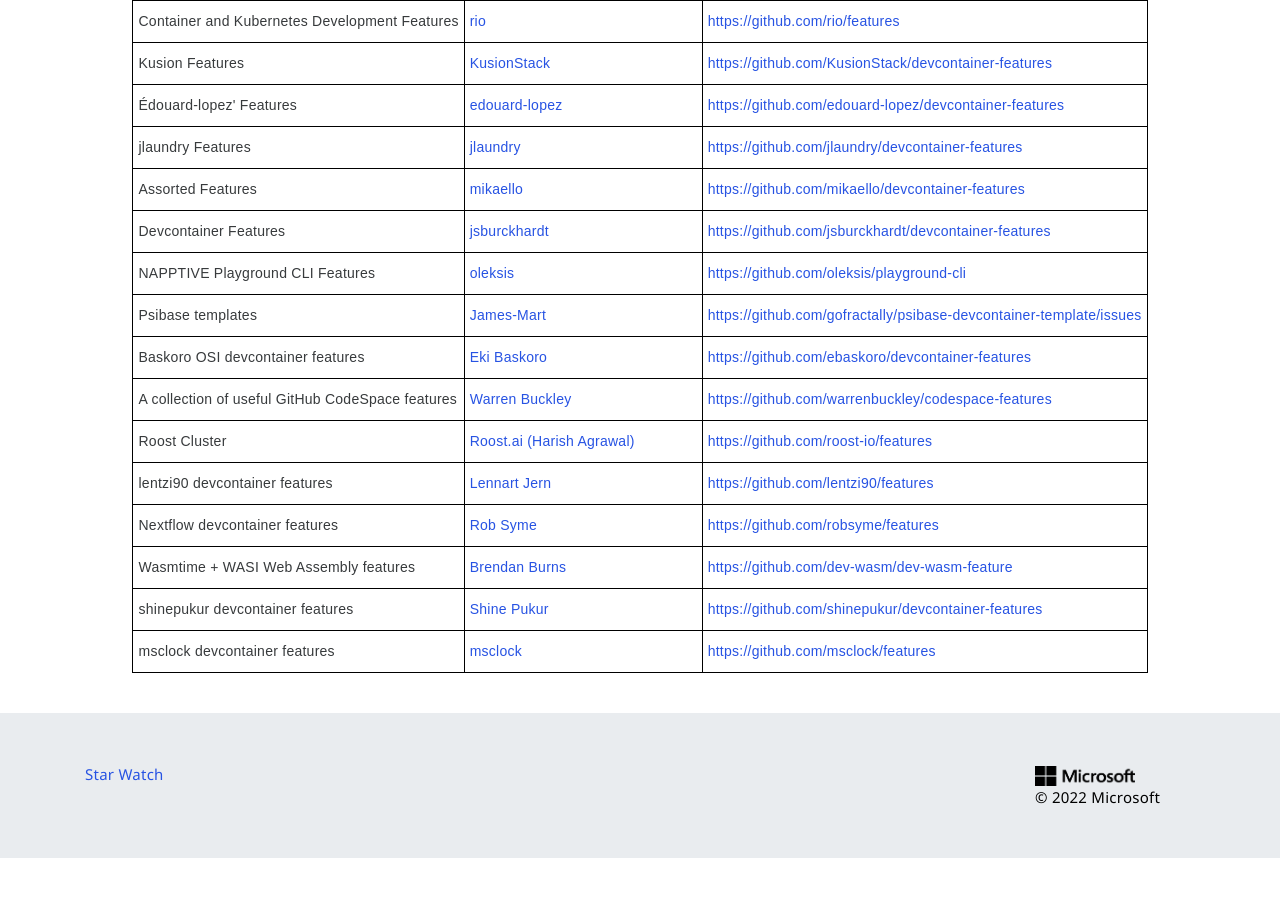
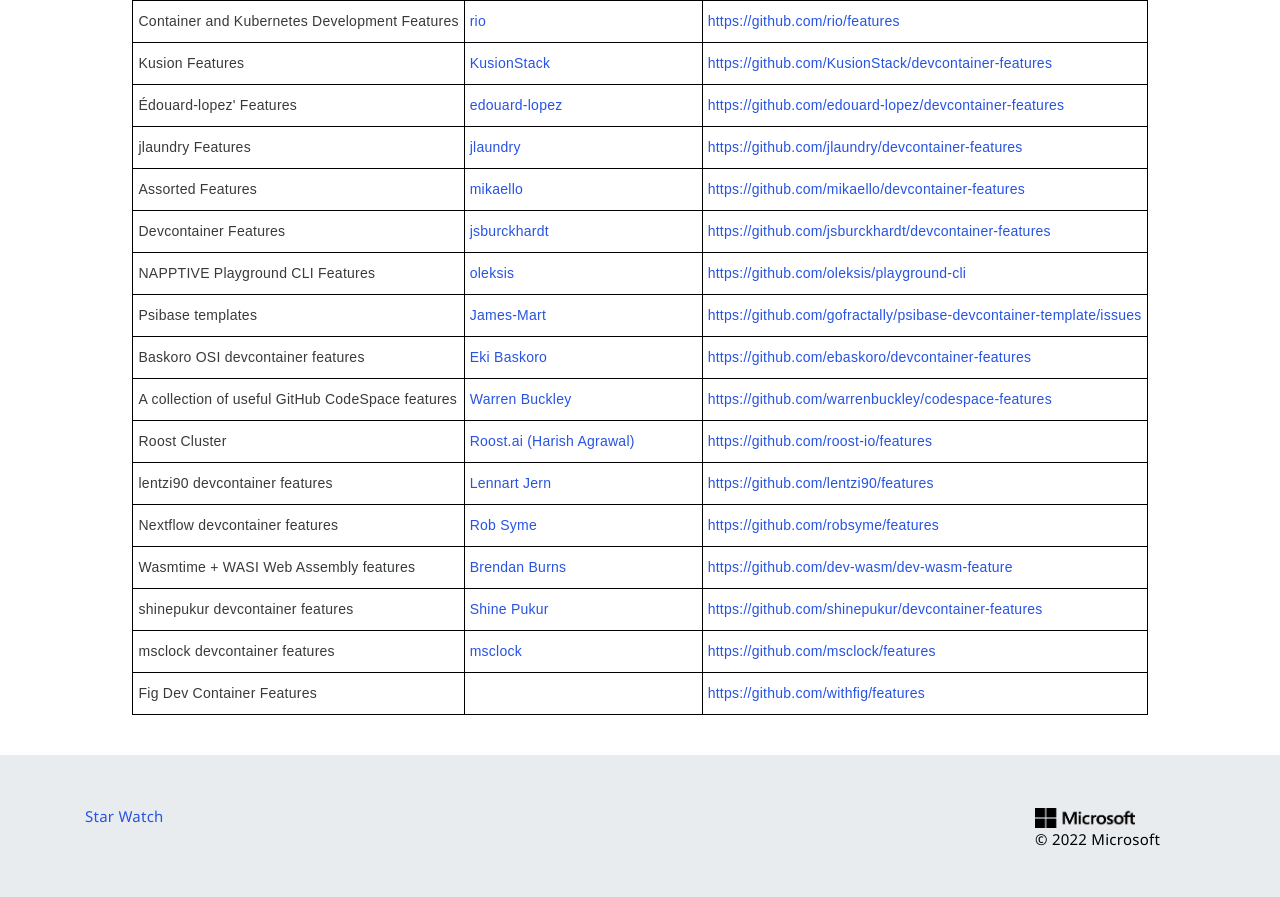
Before and after one commit to devcontainers/devcontainers.github.io, a Jekyll site: the page built from collections.html, in a window 1280 px wide and 900 px high, scrolled down 1426 px. Shown: the top 897 px of the window. Built offline with Jekyll 4.4.1, drawn with Linux system fonts in a browser that asks for light colours; nearby versions of some CDN libraries; comment, search, counter and statistics services are not loaded; before the commit the page ends 2284 px from its top, so only the background shows below that.

Commit message:
feat: add withfig/features

```diff
--- a/_data/collection-index.yml
+++ b/_data/collection-index.yml
@@ -208,3 +208,7 @@
   contact: https://github.com/msclock/features/issues
   repository: https://github.com/msclock/features
   ociReference: ghcr.io/msclock/features
+- name: Fig Dev Container Features
+  contact: https://github.com/withfig/features/issues
+  repository: https://github.com/withfig/features
+  ociReference: ghcr.io/withfig/features
```
